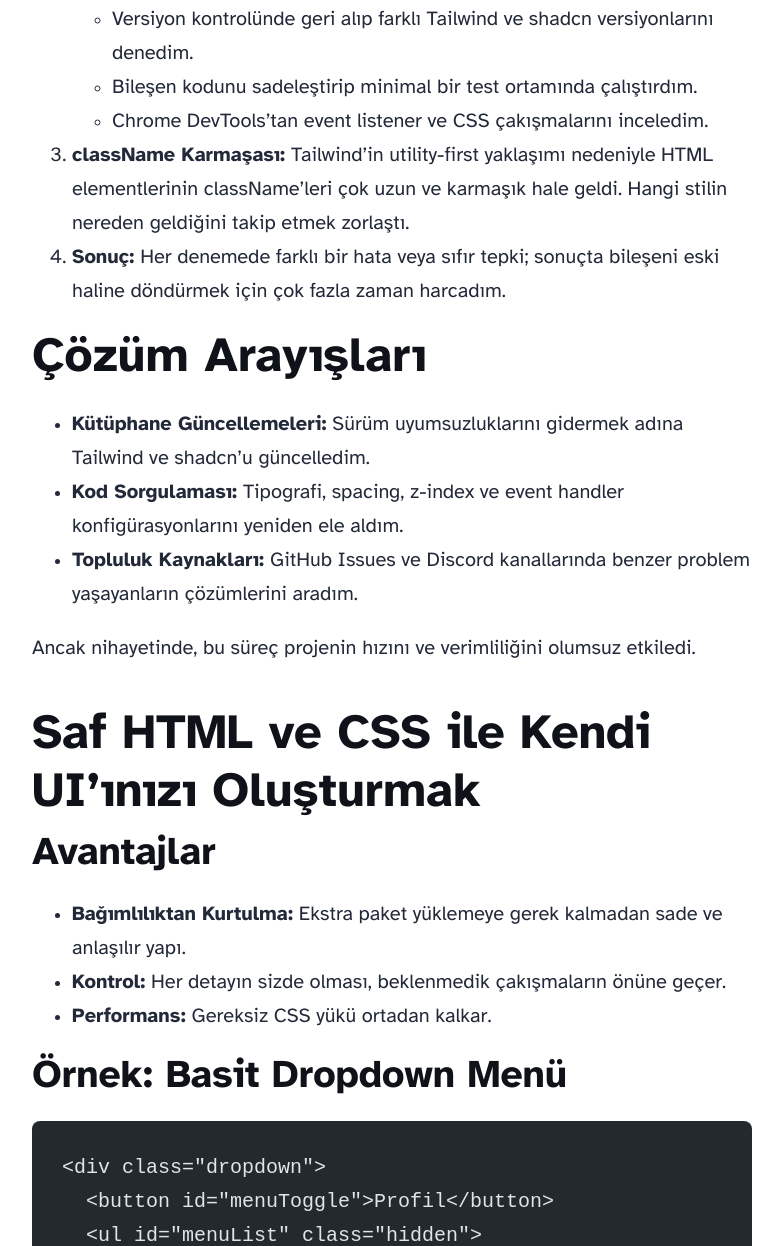
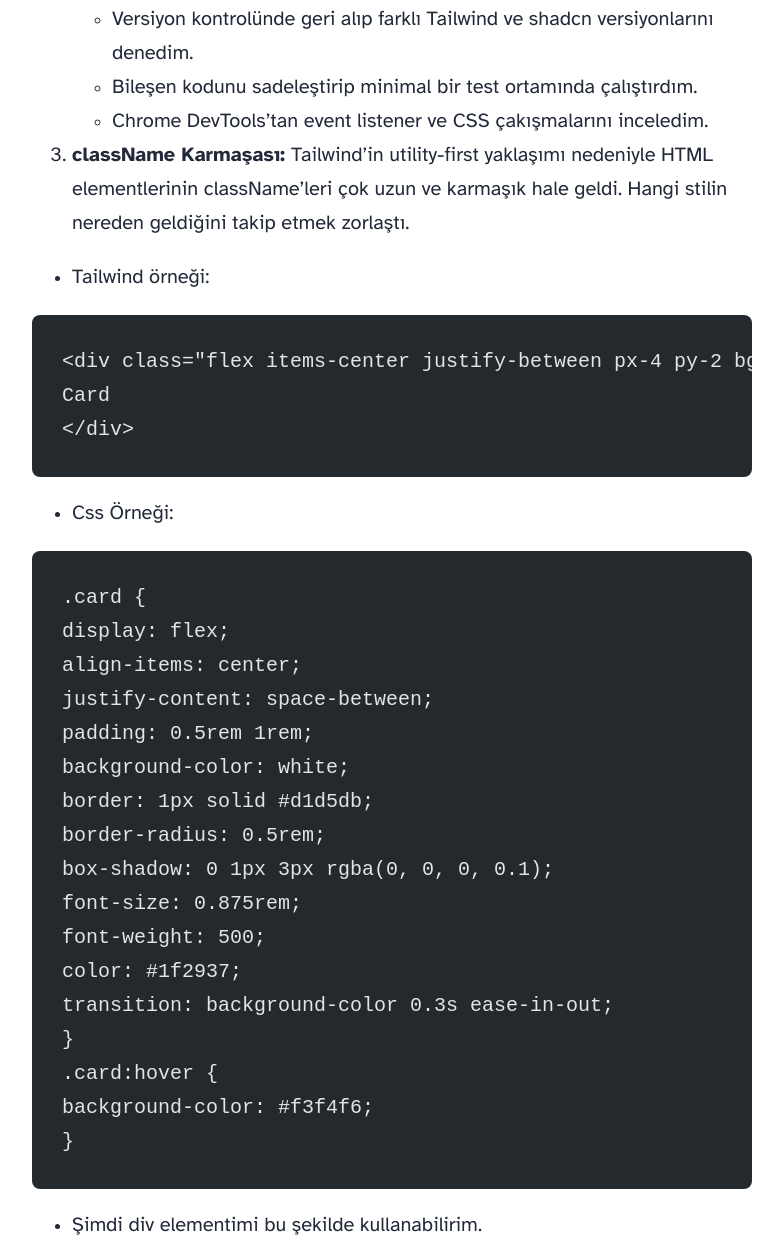
Before and after one commit to zhoommer/blog, an Astro site: page /blog/fourth-post in a window 1280 px wide. Shown: the part 2186-3432 px from the top of the page, without its empty margins (248-1031 px from the left). Built offline with nearby package versions, Linux system fonts and the light colour scheme; Astro itself is replaced by a stand-in of ours; code samples lack their colours.

Commit message:
modified fourth post

````diff
--- a/src/content/blog/fourth-post.md
+++ b/src/content/blog/fourth-post.md
@@ -25,6 +25,37 @@ Bu kombinasyon, başlangıçta hızlı prototipleme ve tutarlılık vaadi sunuyo
    * Bileşen kodunu sadeleştirip minimal bir test ortamında çalıştırdım.
    * Chrome DevTools’tan event listener ve CSS çakışmalarını inceledim.
 3. **className Karmaşası:** Tailwind'in utility-first yaklaşımı nedeniyle HTML elementlerinin className'leri çok uzun ve karmaşık hale geldi. Hangi stilin nereden geldiğini takip etmek zorlaştı.
+  * Tailwind örneği:
+  ```html
+  <div class="flex items-center justify-between px-4 py-2 bg-white border border-gray-300 rounded-lg shadow-md hover:bg-gray-100 transition duration-300 ease-in-out text-sm text-gray-800 font-medium">
+  Card
+  </div>
+```
+  * Css Örneği:
+  ```css
+.card {
+  display: flex;
+  align-items: center;
+  justify-content: space-between;
+  padding: 0.5rem 1rem;
+  background-color: white;
+  border: 1px solid #d1d5db;
+  border-radius: 0.5rem;
+  box-shadow: 0 1px 3px rgba(0, 0, 0, 0.1);
+  font-size: 0.875rem;
+  font-weight: 500;
+  color: #1f2937;
+  transition: background-color 0.3s ease-in-out;
+}
+.card:hover {
+  background-color: #f3f4f6;
+}
+```
+* Şimdi div elementimi bu şekilde kullanabilirim.
+```html
+<div class='card'>Card</div>
+```
+
 4. **Sonuç:** Her denemede farklı bir hata veya sıfır tepki; sonuçta bileşeni eski haline döndürmek için çok fazla zaman harcadım.
 
 ## Çözüm Arayışları
````
Also changed, not shown: 1 other file.
